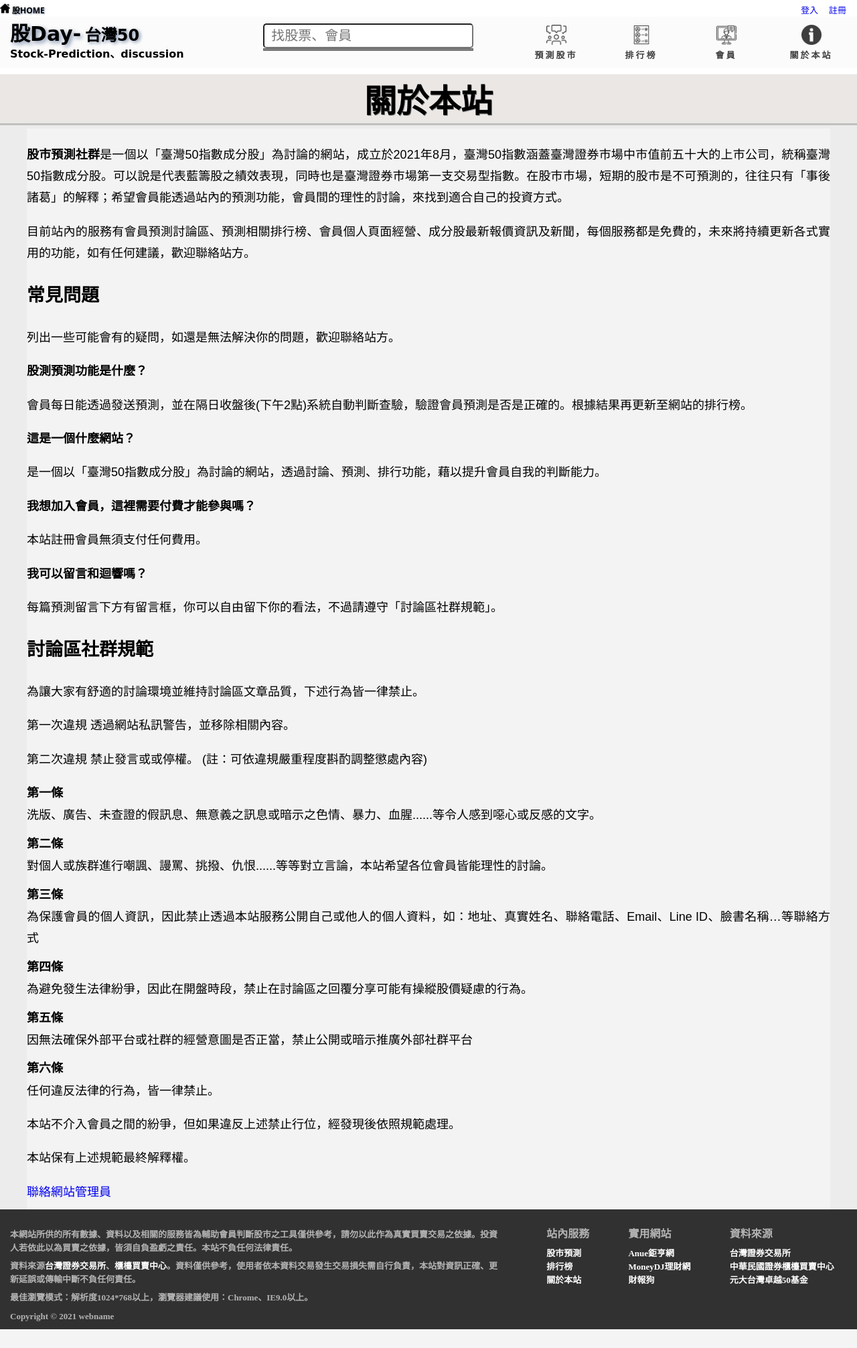
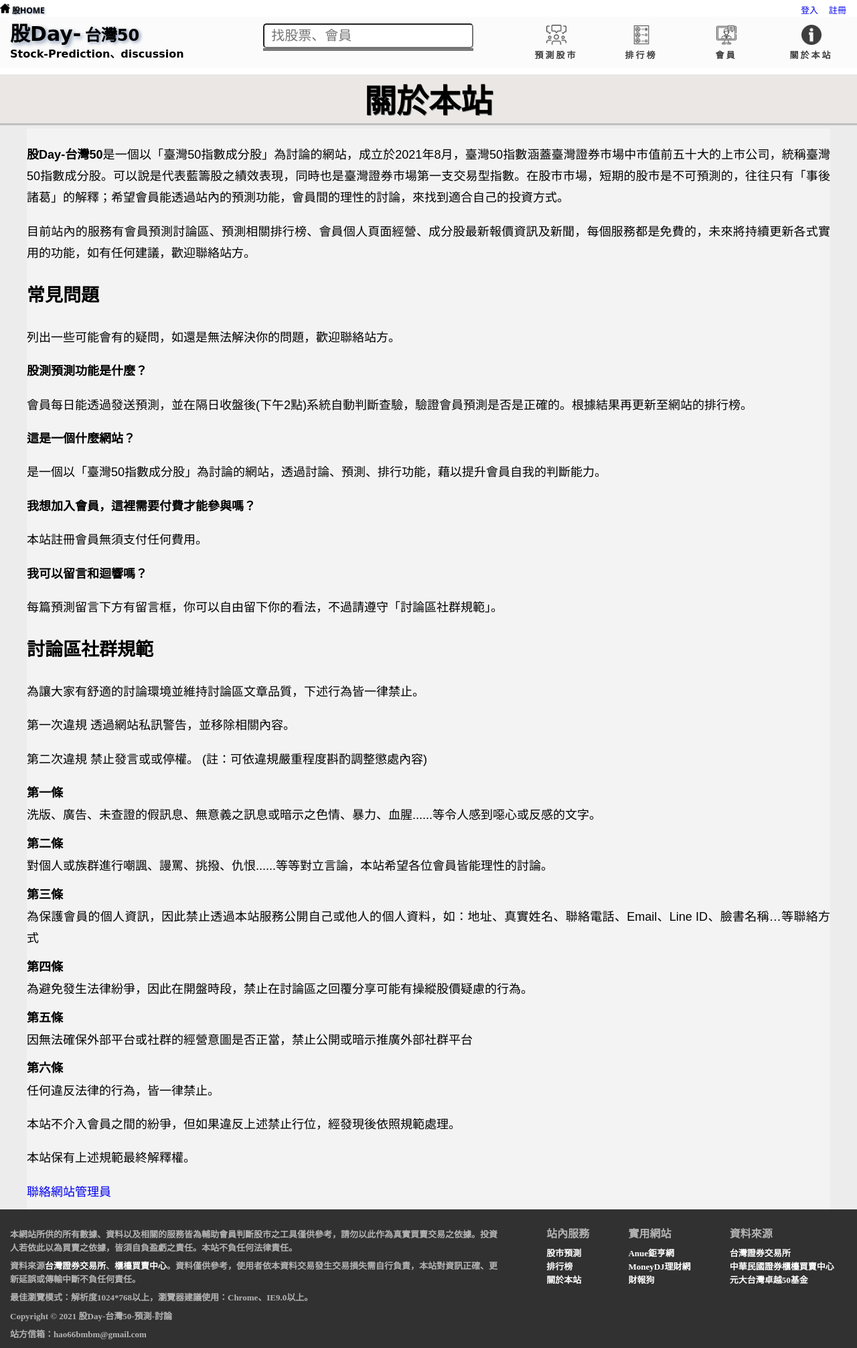
Before and after one commit to HSUHAOBM/stock50_web, a Flask app: page /about_us in a window 1280 px wide. Shown: the whole page at 67% size. Before the commit the page ends 1985 px from the top, so only its background shows below. Run offline with Flask 2, Linux system fonts and the light colour scheme; parts of the project's set-up code (start-up, migrations or seed data) failed here and were passed over; some libraries are stand-ins or nearby versions.

Commit message:
第三方登入 修正

```diff
--- a/static/css/forum.css
+++ b/static/css/forum.css
@@ -546,7 +546,7 @@
 .main_right_memberdata.name {
     text-shadow: 1px 1px 0px #888888;
     cursor: pointer;
-    font-size: 1.5em;
+    font-size: 1.4em;
     font-weight: 900;
     text-align: center;
 }
--- a/static/js/member_check.js
+++ b/static/js/member_check.js
@@ -131,6 +131,12 @@ function signOut() {
 
 function onLoad() {
     gapi.load('auth2', function() {
-        gapi.auth2.init();
+        gapi.auth2.init({
+            prompt: 'consent'
+        });
     });
 }
+// options = new gapi.auth2.SigninOptionsBuilder();
+// options.setAppPackageName('com.example.app');
+// options.setFetchBasicProfile(True);
+// options.setPrompt('consent');
--- a/templates/about_web.html
+++ b/templates/about_web.html
@@ -3,7 +3,7 @@
 <div class="about_web">
     <a class="web_title">關於本站</a>
     <div class="web_top">
-        <p><strong>股市預測社群</strong>是一個以「臺灣50指數成分股」為討論的網站，成立於2021年8月，臺灣50指數涵蓋臺灣證券市場中市值前五十大的上市公司，統稱臺灣50指數成分股。可以說是代表藍籌股之績效表現，同時也是臺灣證券市場第一支交易型指數。在股市市場，短期的股市是不可預測的，往往只有「事後諸葛」的解釋；希望會員能透過站內的預測功能，會員間的理性的討論，來找到適合自己的投資方式。</p>
+        <p><strong>股Day-台灣50</strong>是一個以「臺灣50指數成分股」為討論的網站，成立於2021年8月，臺灣50指數涵蓋臺灣證券市場中市值前五十大的上市公司，統稱臺灣50指數成分股。可以說是代表藍籌股之績效表現，同時也是臺灣證券市場第一支交易型指數。在股市市場，短期的股市是不可預測的，往往只有「事後諸葛」的解釋；希望會員能透過站內的預測功能，會員間的理性的討論，來找到適合自己的投資方式。</p>
         <p>目前站內的服務有會員預測討論區、預測相關排行榜、會員個人頁面經營、成分股最新報價資訊及新聞，每個服務都是免費的，未來將持續更新各式實用的功能，如有任何建議，歡迎聯絡站方。</p>
         <h2>常見問題</h2>
         <p> 列出一些可能會有的疑問，如還是無法解決你的問題，歡迎聯絡站方。</p>
--- a/templates/base.html
+++ b/templates/base.html
@@ -145,7 +145,9 @@
                 <p class="footer_p ">本網站所供的所有數據、資料以及相關的服務皆為輔助會員判斷股市之工具僅供參考，請勿以此作為真實買賣交易之依據。投資人若依此以為買賣之依據，皆須自負盈虧之責任。本站不負任何法律責任。</p>
                 <p class="footer_p ">資料來源<a href="http://www.tse.com.tw/ " target="_blank " rel="noreferrer noopener ">台灣證券交易所</a>、<a href="http://www.tpex.org.tw/ " target="_blank " rel="noreferrer noopener ">櫃檯買賣中心</a>。資料僅供參考，使用者依本資料交易發生交易損失需自行負責，本站對資訊正確、更新延誤或傳輸中斷不負任何責任。</p>
                 <p class="footer_p ">最佳瀏覽模式：解析度1024*768以上，瀏覽器建議使用：Chrome、IE9.0以上。</p>
-                <p class="footer_p ">Copyright © 2021 webname
+                <p class="footer_p ">Copyright © 2021 股Day-台灣50-預測-討論
+                </p>
+                <p class="footer_p ">站方信箱：hao66bmbm@gmail.com
                 </p>
 
             </div>
```
Also changed, not shown: templates/member_sigin.html (+5 -5 lines).
